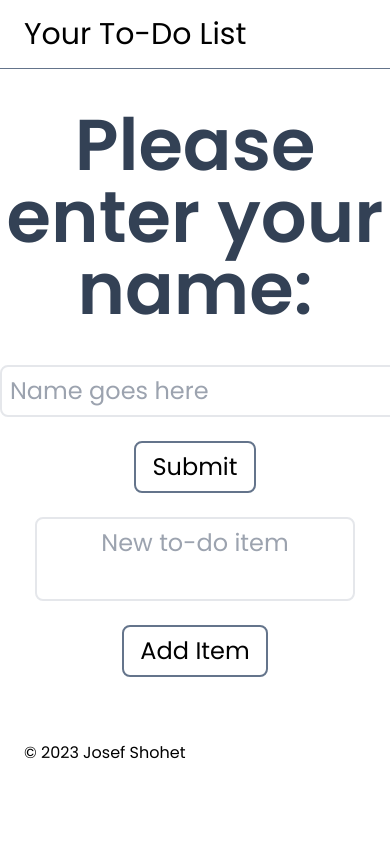
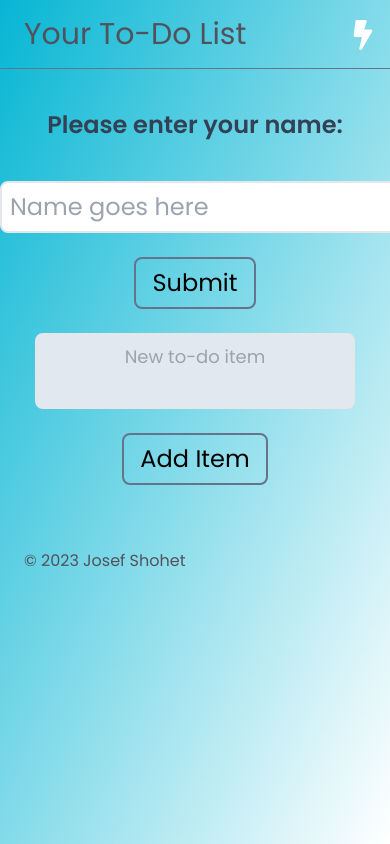
Before and after one commit to jshohet/todo-list, a Next.js app: page / in a window 390 px wide. Shown: the top 844 px of the page. Built offline with nearby package versions, Linux system fonts and the light colour scheme.

Commit message:
styling/responsiveness

```diff
--- a/app/components/AddToDo.tsx
+++ b/app/components/AddToDo.tsx
@@ -66,7 +66,7 @@ const AddToDo = () => {
   return (
     <div className="flex items-center flex-col">
       <textarea
-        className="resize-none border-solid text-2xl border-2 p-2 rounded-lg w-80 placeholder:text-center focus:border-sky-300 dark:border-slate-400"
+        className="bg-slate-200 dark:bg-slate-800 resize-none border-solid sm:text-2xl xs:text-lg border-2 p-2 rounded-lg w-80 placeholder:text-center focus:border-sky-300 dark:border-slate-400"
         placeholder="New to-do item"
         id="name"
         name="todo"
@@ -76,7 +76,7 @@ const AddToDo = () => {
       />
       <button
         onClick={handleAdd}
-        className="border-2 text-2xl my-6 rounded-lg border-slate-500 hover:border-slate-700 hover:bg-cyan-500 px-4 py-2 dark:bg-zinc-200 dark:text-black dark:hover:bg-sky-300">
+        className="border-2 text-2xl my-6 rounded-lg border-slate-500 hover:border-slate-700 hover:bg-green-700 px-4 py-2 dark:bg-zinc-200 dark:text-black dark:hover:bg-emerald-400">
         Add Item
       </button>
       {createList}
--- a/app/components/FirstTime.tsx
+++ b/app/components/FirstTime.tsx
@@ -38,7 +38,7 @@ const FirstTime = () => {
     <div>
       {show ? (
         <div className="text-center mt-10">
-          <h1 className="text-7xl font-semibold mb-10 text-slate-700 dark:text-zinc-200">
+          <h1 className="lg:text-7xl md:text-5xl xs:text-2xl sm:text-2xl font-semibold mb-10 text-slate-700 dark:text-zinc-200 md:mx-1">
             Please enter your name:
           </h1>
           <form>
@@ -60,7 +60,7 @@ const FirstTime = () => {
         </div>
       ) : (
         <div className="text-center mt-10">
-          <h1 className="text-7xl font-semibold mb-10 text-slate-700 dark:text-zinc-200">
+          <h1 className="lg:text-7xl md:text-5xl xs:text-2xl sm:text-2xl font-semibold mb-10 text-slate-700 dark:text-zinc-200 md:mx-1">
             Hello, {formData.name}! This is your to-do list:
           </h1>
         </div>
--- a/app/components/Footer.tsx
+++ b/app/components/Footer.tsx
@@ -2,8 +2,10 @@ import React from 'react'
 
 const Footer = () => {
   return (
-    <div className='mt-10 ml-6'>&copy; 2023 Josef Shohet </div>
-  )
+    <div className="text-zinc-600 dark:text-zinc-200 mt-10 ml-6">
+      &copy; 2023 Josef Shohet{" "}
+    </div>
+  );
 }
 
 export default Footer
--- a/app/components/Header.tsx
+++ b/app/components/Header.tsx
@@ -4,7 +4,7 @@ import ThemeToggle from "./ThemeToggle";
 const Header = () => {
   return (
     <div className="flex justify-between border-b-[1px] dark:border-zinc-400 border-slate-500">
-      <h1 className="text-3xl text-bold  md: py-4 ml-6">Your To-Do List</h1>
+      <h1 className="text-3xl text-bold text-zinc-600 dark:text-zinc-200 md: py-4 ml-6">Your To-Do List</h1>
       <div className="mr-3 mt-5">
         <ThemeToggle />
       </div>
--- a/app/components/ToDoItem.tsx
+++ b/app/components/ToDoItem.tsx
@@ -3,16 +3,23 @@ import React from "react";
 import { FaTrashAlt } from "@react-icons/all-files/fa/FaTrashAlt";
 import { ListItem } from "./types";
 
-function ToDoItem({ description, isChecked, handleItem, id, scheduledToDelete, deleteItem }: ListItem) {
+function ToDoItem({
+  description,
+  isChecked,
+  handleItem,
+  id,
+  scheduledToDelete,
+  deleteItem,
+}: ListItem) {
   return (
-    <div className="flex flex-wrap justify-center  mb-2">
+    <div className="flex mb-2">
       <div
-        className={`flex flex-row  text-black  dark:text-black w-fit  dark:bg-zinc-300  p-4 rounded-full ${
+        className={`flex flex-row m-1 text-black  dark:text-black p-4 rounded-full ${
           isChecked ? "bg-green-400 " : "bg-rose-200"
         } ${isChecked ? "dark:bg-green-600" : "dark:bg-rose-200"}`}>
         <input
           type="checkbox"
-          className="mr-10 w-6 h-6 mt-0.5"
+          className="mr-6 sm:w-6 sm:h-6 xs:w-8 xs:h-8 my-auto"
           onChange={() => {
             if (handleItem) {
               handleItem(id);
@@ -21,12 +28,14 @@ function ToDoItem({ description, isChecked, handleItem, id, scheduledToDelete, d
           checked={isChecked}
         />
 
-        <p className="text-xl">{description}</p>
-        <button className="ml-6" onClick={()=>{
-          if(deleteItem){
-            deleteItem(id)
-          }
-        }}>
+        <p className="text-xl break-all">{description}</p>
+        <button
+          className="ml-6"
+          onClick={() => {
+            if (deleteItem) {
+              deleteItem(id);
+            }
+          }}>
           <FaTrashAlt size={20} />
         </button>
       </div>
--- a/app/layout.tsx
+++ b/app/layout.tsx
@@ -20,7 +20,7 @@ export default function RootLayout({
   children: React.ReactNode;
 }) {
   return (
-    <html lang="en" className="dark" style={{ colorScheme: "dark" }}>
+    <html lang="en" className="dark bg-gradient-to-br from-cyan-500 to-clue-500" style={{ colorScheme: "dark" }}>
 
       <body>
         <Providers>{children}</Providers>
--- a/app/page.tsx
+++ b/app/page.tsx
@@ -6,7 +6,7 @@ import Footer from "./components/Footer";
 
 export default function Home() {
   return (
-    <main>
+    <main className="h-screen">
       <Header />
       <FirstTime />
       <ToDoWrapper />
--- a/tailwind.config.ts
+++ b/tailwind.config.ts
@@ -10,7 +10,7 @@ const config: Config = {
   darkMode: "class",
   theme: {
     screens: {
-      xs: "475px",
+      xs: "320px",
       ...defaultTheme.screens,
     },
     extend: {
```
